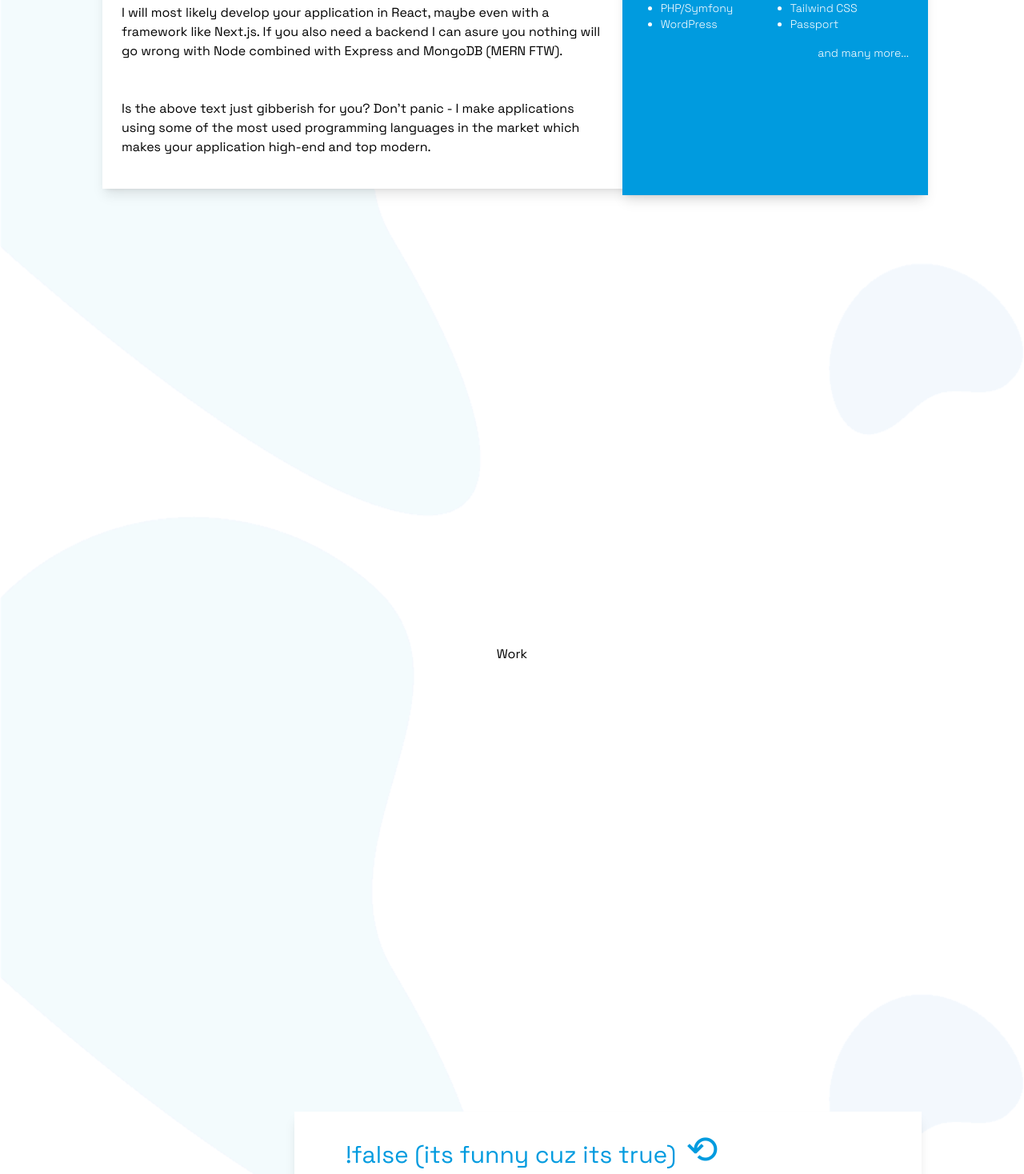
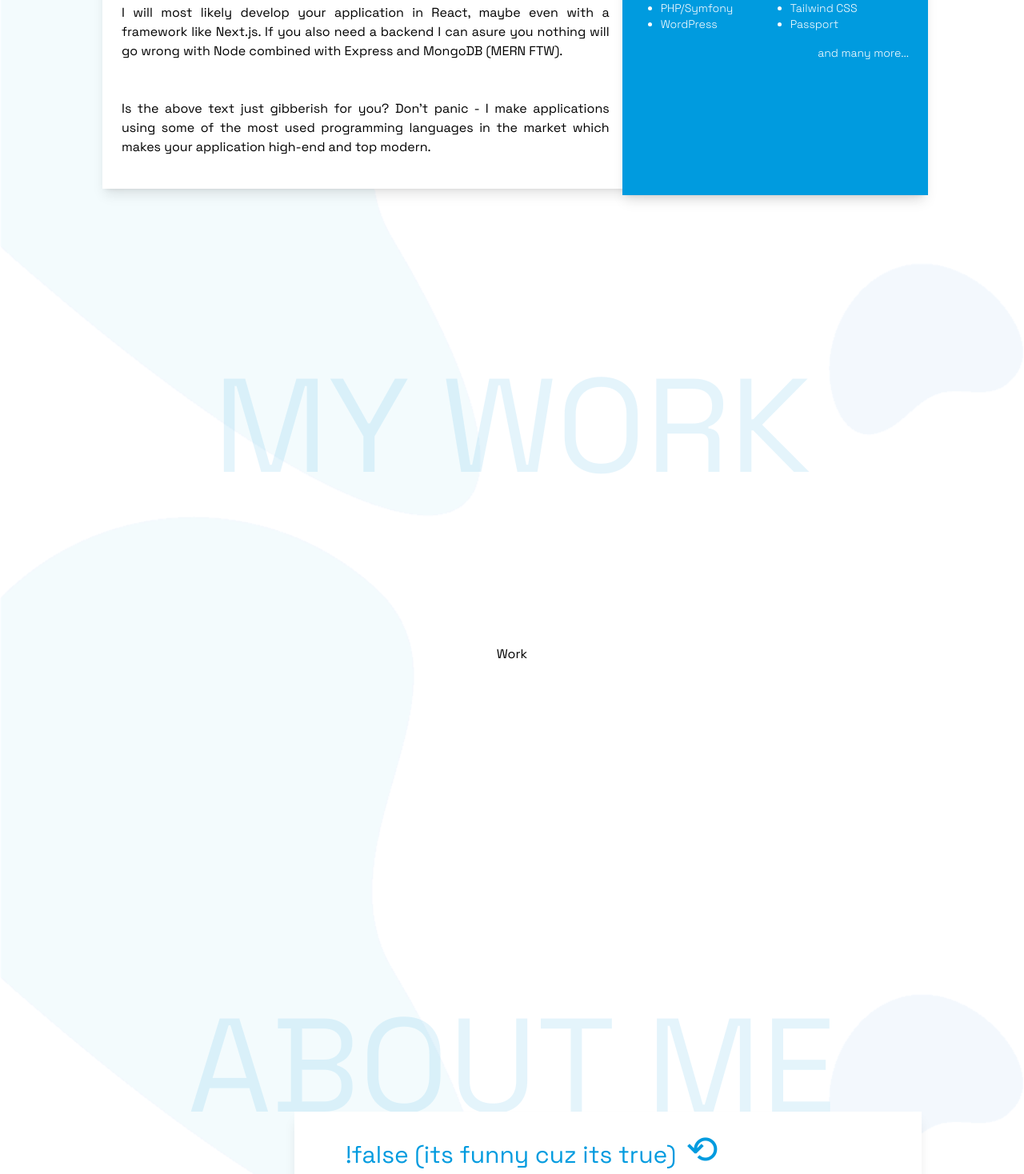
Before and after one commit to jonathanelmgren/portfolio, a Next.js app: page / in a window 1280 px wide. Shown: the part 1182-2650 px from the top of the page at 80% size. Built offline with nearby package versions, Linux system fonts and the light colour scheme.

Commit message:
add smooth scrolling and titles to sections

```diff
--- a/app/globals.css
+++ b/app/globals.css
@@ -17,6 +17,7 @@ html,
 body {
     padding: 0;
     margin: 0;
+    scroll-behavior: smooth;
 }
 * {
     box-sizing: border-box;
@@ -61,3 +62,8 @@ body {
 .adjective.reset {
     transform: translateY(2em);
 }
+
+.clamp-text {
+    text-transform: uppercase;
+    font-size: clamp(2rem, 13vw, 13rem);
+}
--- a/app/page.tsx
+++ b/app/page.tsx
@@ -12,16 +12,16 @@ export default function Home() {
       <Section anchor={Paths.header}>
         <Header />
       </Section>
-      <Section anchor={Paths.whatido}>
+      <Section title={'What I do'} anchor={Paths.whatido}>
         <WhatIDo />
       </Section>
-      <Section anchor={Paths.work}>
+      <Section title={'My work'} anchor={Paths.work}>
         <Work />
       </Section>
-      <Section anchor={Paths.work}>
+      <Section title={'About me'} anchor={Paths.about}>
         <About />
       </Section>
-      <Section anchor={Paths.work}>
+      <Section title={'Contact'} anchor={Paths.contact}>
         <Contact />
       </Section>
     </main>
--- a/components/_common/_section/Section.tsx
+++ b/components/_common/_section/Section.tsx
@@ -3,12 +3,15 @@ import type { Paths } from '../../../lib/consts/paths'
 interface Props {
   children: React.ReactNode
   anchor: Paths
+  title?: string
 }
 
 
-export const Section = ({ children, anchor }: Props) => {
+export const Section = ({ title, children, anchor }: Props) => {
+
   return (
-    <div id={anchor} className='min-h-screen flex items-center justify-center mx-[5%] md:mx-[10%]'>
+    <div id={anchor.replace('#', '')} className='min-h-screen text-justify flex items-center justify-center mx-[5%] md:mx-[10%] relative'>
+      {title && <h3 className='clamp-text text-primary opacity-10 absolute top-12 leading-[0.8] -z-10 max-w-7xl'>{title}</h3>}
       {children}
     </div>
   )
```
